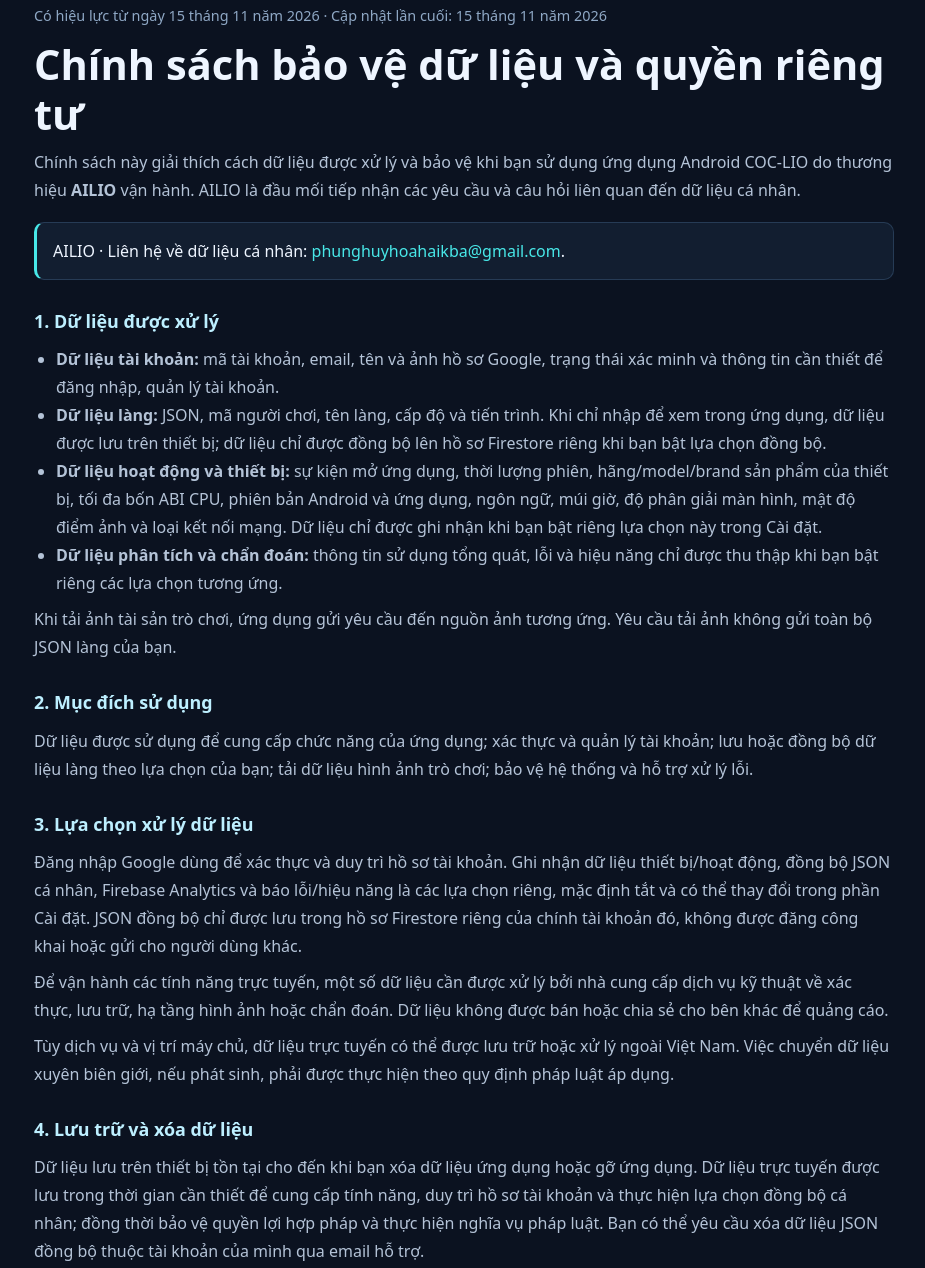
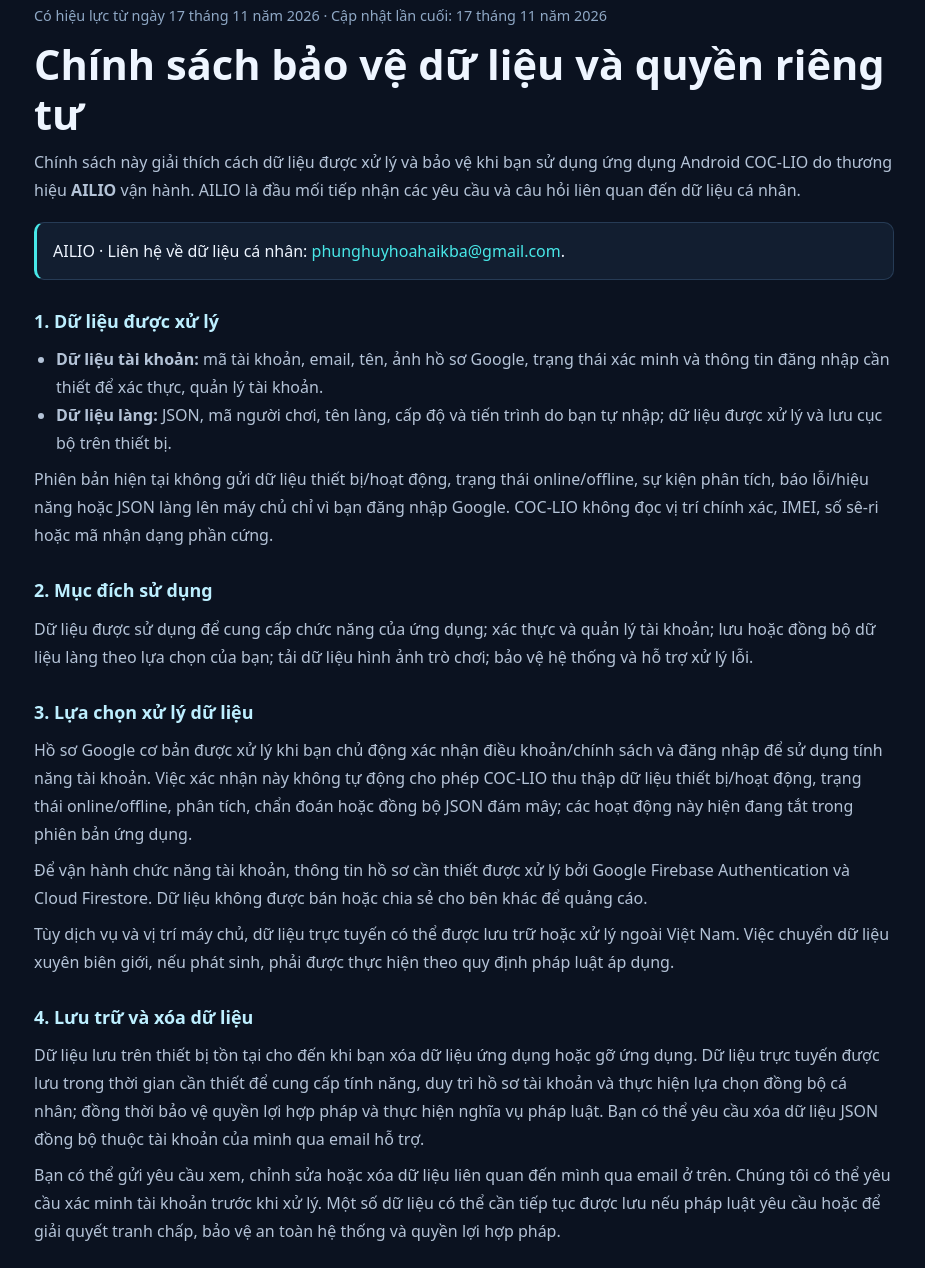
Before and after one commit to HUY-HOA/COC-LIO, a plain HTML site: page website/privacy.html in a window 1280 px wide. Shown: the part 112-1380 px from the top of the page, without its empty margins (176-1101 px from the left). Drawn offline with Linux system fonts and the light colour scheme.

Commit message:
Update COC-LIO privacy policy

```diff
--- a/website/privacy.html
+++ b/website/privacy.html
@@ -18,7 +18,7 @@
 <body>
   <header><div class="wrap"><a class="brand" href="/">AILIO</a> · <a href="/">Trang chủ COC-LIO</a></div></header>
   <main class="wrap">
-    <p class="meta">Có hiệu lực từ ngày 15 tháng 11 năm 2026 · Cập nhật lần cuối: 15 tháng 11 năm 2026</p>
+    <p class="meta">Có hiệu lực từ ngày 17 tháng 11 năm 2026 · Cập nhật lần cuối: 17 tháng 11 năm 2026</p>
     <h1>Chính sách bảo vệ dữ liệu và quyền riêng tư</h1>
     <p>Chính sách này giải thích cách dữ liệu được xử lý và bảo vệ khi bạn sử dụng ứng dụng Android COC-LIO do thương hiệu <strong>AILIO</strong> vận hành. AILIO là đầu mối tiếp nhận các yêu cầu và câu hỏi liên quan đến dữ liệu cá nhân.</p>
     <div class="callout">
@@ -27,19 +27,17 @@
 
     <h2>1. Dữ liệu được xử lý</h2>
     <ul>
-      <li><strong>Dữ liệu tài khoản:</strong> mã tài khoản, email, tên và ảnh hồ sơ Google, trạng thái xác minh và thông tin cần thiết để đăng nhập, quản lý tài khoản.</li>
-      <li><strong>Dữ liệu làng:</strong> JSON, mã người chơi, tên làng, cấp độ và tiến trình. Khi chỉ nhập để xem trong ứng dụng, dữ liệu được lưu trên thiết bị; dữ liệu chỉ được đồng bộ lên hồ sơ Firestore riêng khi bạn bật lựa chọn đồng bộ.</li>
-      <li><strong>Dữ liệu hoạt động và thiết bị:</strong> sự kiện mở ứng dụng, thời lượng phiên, hãng/model/brand sản phẩm của thiết bị, tối đa bốn ABI CPU, phiên bản Android và ứng dụng, ngôn ngữ, múi giờ, độ phân giải màn hình, mật độ điểm ảnh và loại kết nối mạng. Dữ liệu chỉ được ghi nhận khi bạn bật riêng lựa chọn này trong Cài đặt.</li>
-      <li><strong>Dữ liệu phân tích và chẩn đoán:</strong> thông tin sử dụng tổng quát, lỗi và hiệu năng chỉ được thu thập khi bạn bật riêng các lựa chọn tương ứng.</li>
+      <li><strong>Dữ liệu tài khoản:</strong> mã tài khoản, email, tên, ảnh hồ sơ Google, trạng thái xác minh và thông tin đăng nhập cần thiết để xác thực, quản lý tài khoản.</li>
+      <li><strong>Dữ liệu làng:</strong> JSON, mã người chơi, tên làng, cấp độ và tiến trình do bạn tự nhập; dữ liệu được xử lý và lưu cục bộ trên thiết bị.</li>
     </ul>
-    <p>Khi tải ảnh tài sản trò chơi, ứng dụng gửi yêu cầu đến nguồn ảnh tương ứng. Yêu cầu tải ảnh không gửi toàn bộ JSON làng của bạn.</p>
+    <p>Phiên bản hiện tại không gửi dữ liệu thiết bị/hoạt động, trạng thái online/offline, sự kiện phân tích, báo lỗi/hiệu năng hoặc JSON làng lên máy chủ chỉ vì bạn đăng nhập Google. COC-LIO không đọc vị trí chính xác, IMEI, số sê-ri hoặc mã nhận dạng phần cứng.</p>
 
     <h2>2. Mục đích sử dụng</h2>
     <p>Dữ liệu được sử dụng để cung cấp chức năng của ứng dụng; xác thực và quản lý tài khoản; lưu hoặc đồng bộ dữ liệu làng theo lựa chọn của bạn; tải dữ liệu hình ảnh trò chơi; bảo vệ hệ thống và hỗ trợ xử lý lỗi.</p>
 
     <h2>3. Lựa chọn xử lý dữ liệu</h2>
-    <p>Đăng nhập Google dùng để xác thực và duy trì hồ sơ tài khoản. Ghi nhận dữ liệu thiết bị/hoạt động, đồng bộ JSON cá nhân, Firebase Analytics và báo lỗi/hiệu năng là các lựa chọn riêng, mặc định tắt và có thể thay đổi trong phần Cài đặt. JSON đồng bộ chỉ được lưu trong hồ sơ Firestore riêng của chính tài khoản đó, không được đăng công khai hoặc gửi cho người dùng khác.</p>
-    <p>Để vận hành các tính năng trực tuyến, một số dữ liệu cần được xử lý bởi nhà cung cấp dịch vụ kỹ thuật về xác thực, lưu trữ, hạ tầng hình ảnh hoặc chẩn đoán. Dữ liệu không được bán hoặc chia sẻ cho bên khác để quảng cáo.</p>
+    <p>Hồ sơ Google cơ bản được xử lý khi bạn chủ động xác nhận điều khoản/chính sách và đăng nhập để sử dụng tính năng tài khoản. Việc xác nhận này không tự động cho phép COC-LIO thu thập dữ liệu thiết bị/hoạt động, trạng thái online/offline, phân tích, chẩn đoán hoặc đồng bộ JSON đám mây; các hoạt động này hiện đang tắt trong phiên bản ứng dụng.</p>
+    <p>Để vận hành chức năng tài khoản, thông tin hồ sơ cần thiết được xử lý bởi Google Firebase Authentication và Cloud Firestore. Dữ liệu không được bán hoặc chia sẻ cho bên khác để quảng cáo.</p>
     <p>Tùy dịch vụ và vị trí máy chủ, dữ liệu trực tuyến có thể được lưu trữ hoặc xử lý ngoài Việt Nam. Việc chuyển dữ liệu xuyên biên giới, nếu phát sinh, phải được thực hiện theo quy định pháp luật áp dụng.</p>
 
     <h2>4. Lưu trữ và xóa dữ liệu</h2>
```
